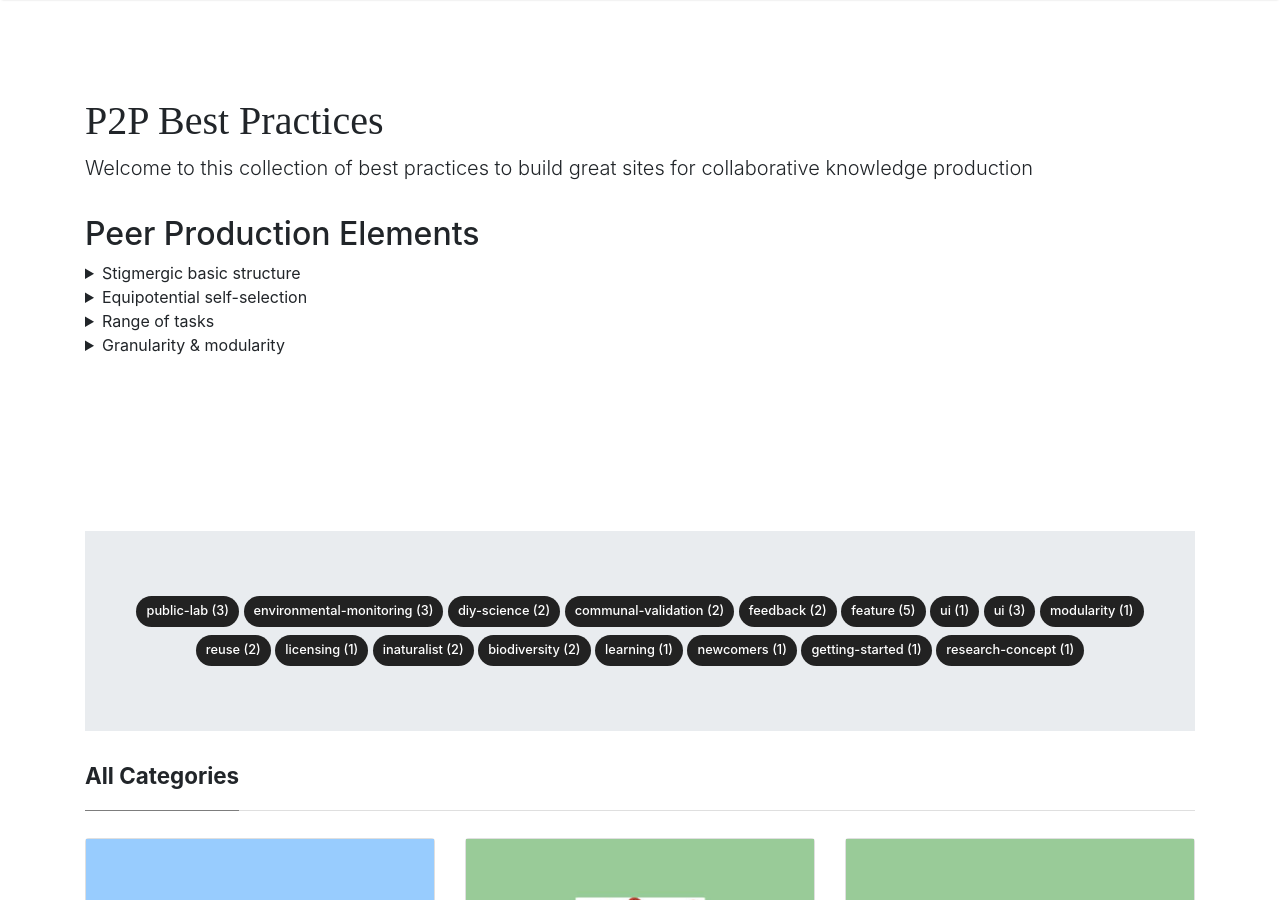
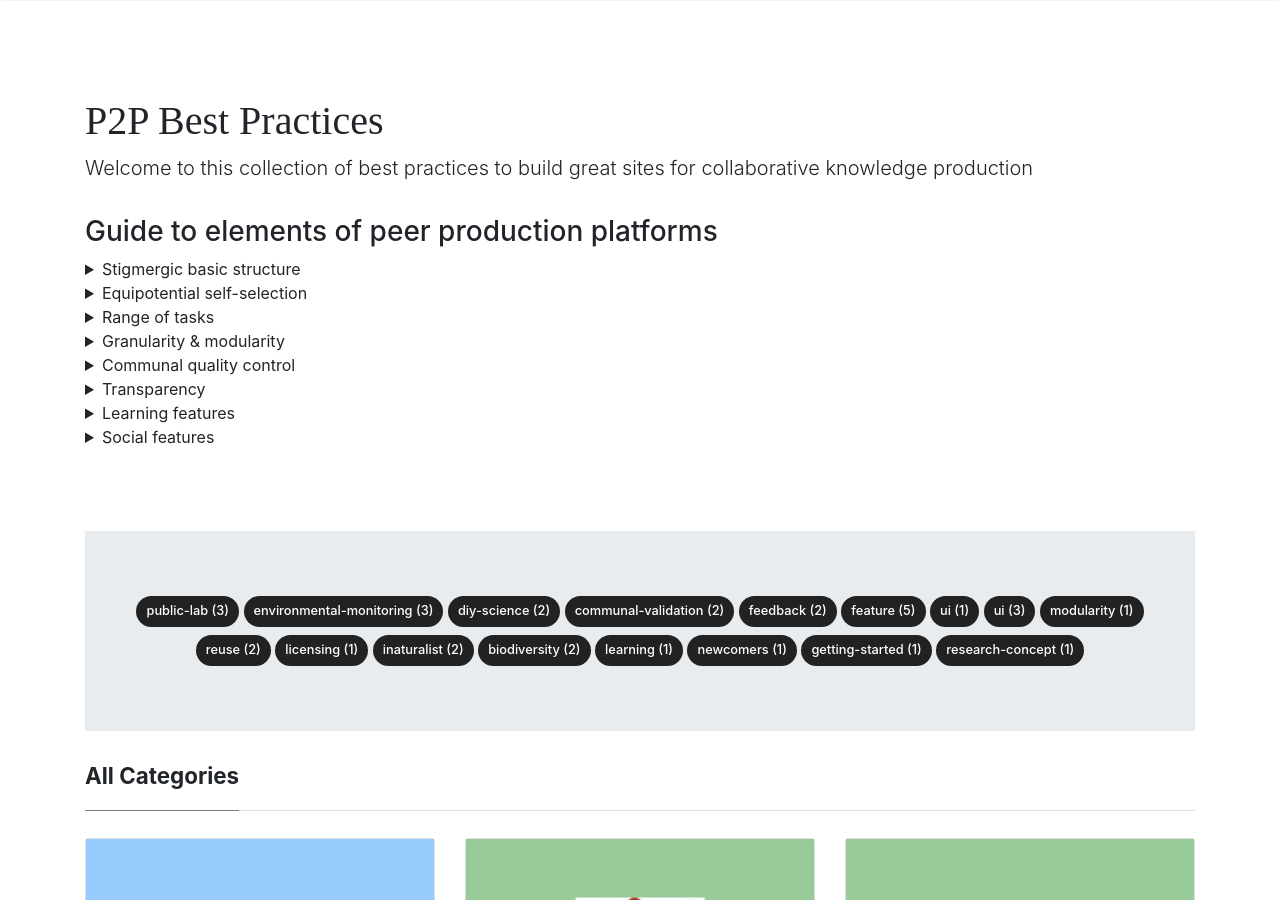
Before and after one commit to PeerProducedResearch/best-practices, a Jekyll site: the page built from index.html, in a window 1280 px wide and 900 px high. Built offline with Jekyll 4.4.1, drawn with Linux system fonts in a browser that asks for light colours; nearby versions of some CDN libraries; some web fonts are replaced; the list of posts is cut into pages by our own code.

Commit message:
Update index.html

```diff
--- a/index.html
+++ b/index.html
@@ -3,7 +3,7 @@ layout: default
 title: Home
 ---
 
-<h2>Peer Production Elements</h2>
+<h3>Guide to elements of peer production platforms</h3>
 <details>
   <summary>Stigmergic basic structure</summary>
   <p> tbd </p>
@@ -23,3 +23,23 @@ title: Home
   <summary>Granularity & modularity</summary>
   <p> tbd </p>
 </details>
+
+<details>
+  <summary>Communal quality control</summary>
+  <p> tbd </p>
+</details>
+
+<details>
+  <summary>Transparency</summary>
+  <p> tbd </p>
+</details>
+
+<details>
+  <summary>Learning features</summary>
+  <p> tbd </p>
+</details>
+
+<details>
+  <summary>Social features</summary>
+  <p> tbd </p>
+</details>
```
